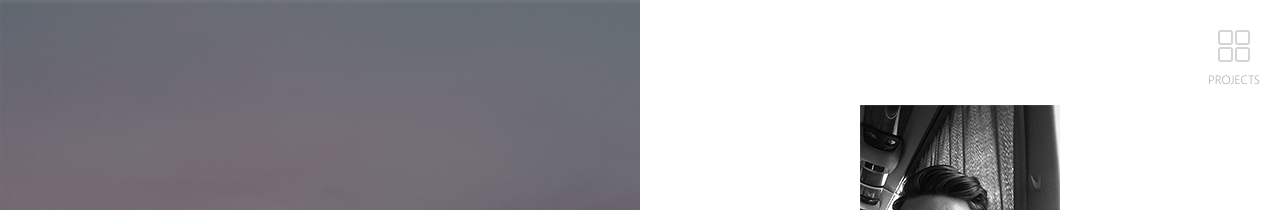
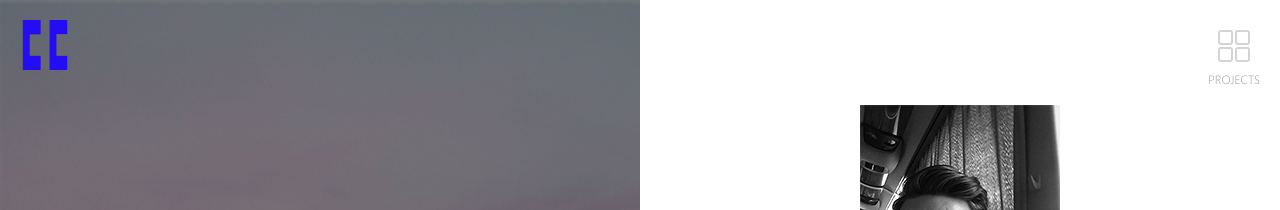
Before and after one commit to cc-lemon/cc-lemon.github.io-, a Jekyll site: the page built from index.md, in a window 1280 px wide. Shown: the top 210 px of the page. Built offline with Jekyll 4.4.1, drawn with Linux system fonts in a browser that asks for light colours.

Commit message:
change home.html and overlay.html

```diff
--- a/_includes/overlay.html
+++ b/_includes/overlay.html
@@ -1,6 +1,6 @@
 <div class="overlay">
   <ul class="projects-menu">
-      <a href="http://cc-lemon.github.io/" class="logo"><img src="{{ site.url }}/images/{{ site.logo }}"></a>
+
     {% for item in site.data.projects %}
       {% capture image %}{{ item.image }}{% endcapture %}
       {% unless image contains 'http://' or image contains 'https://' %}
--- a/_layouts/home.html
+++ b/_layouts/home.html
@@ -10,6 +10,7 @@ layout: compress
     <div class="block-left">
       <div class="content">
       <div class="main-info">
+        <a href="{{ site.url }}" class="logo"><img src="{{ site.url }}/images/{{ site.logo }}"></a>
         <h1>
           {{ site.title }}
         </h1>
```
